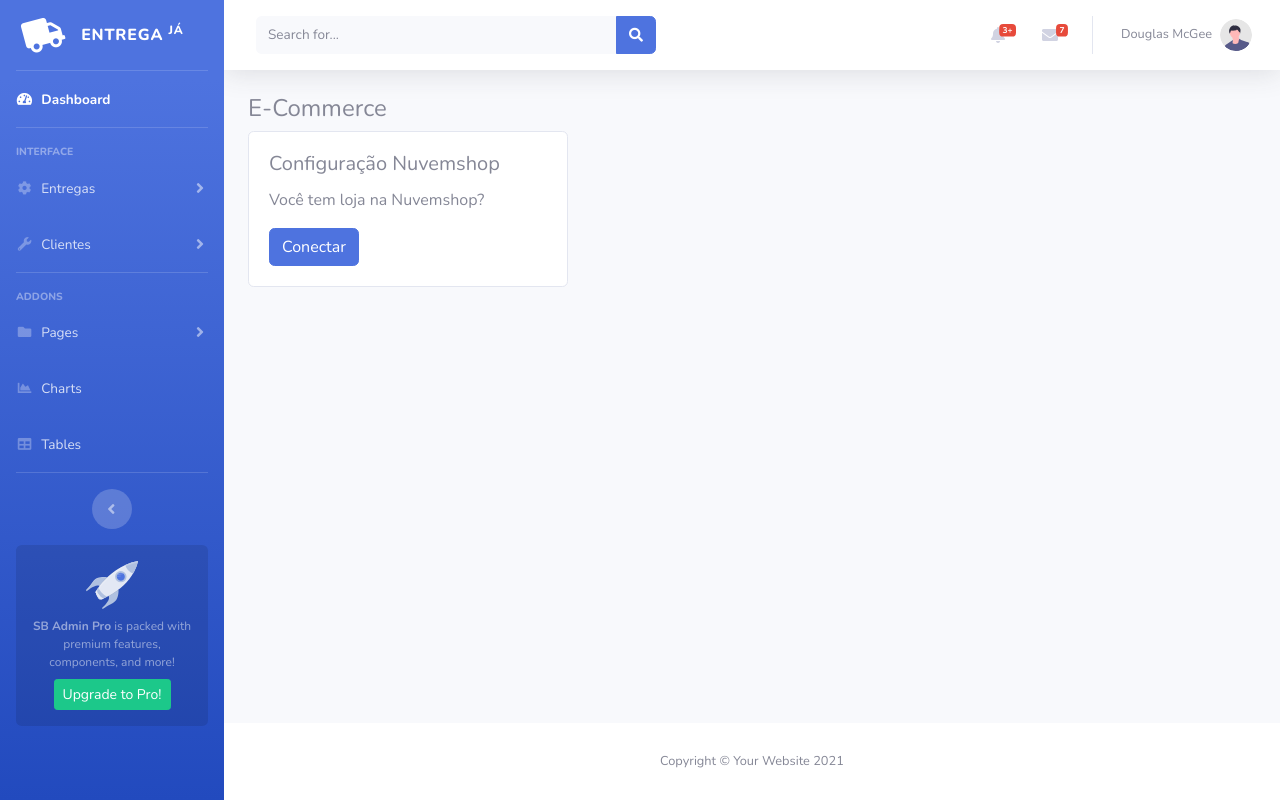
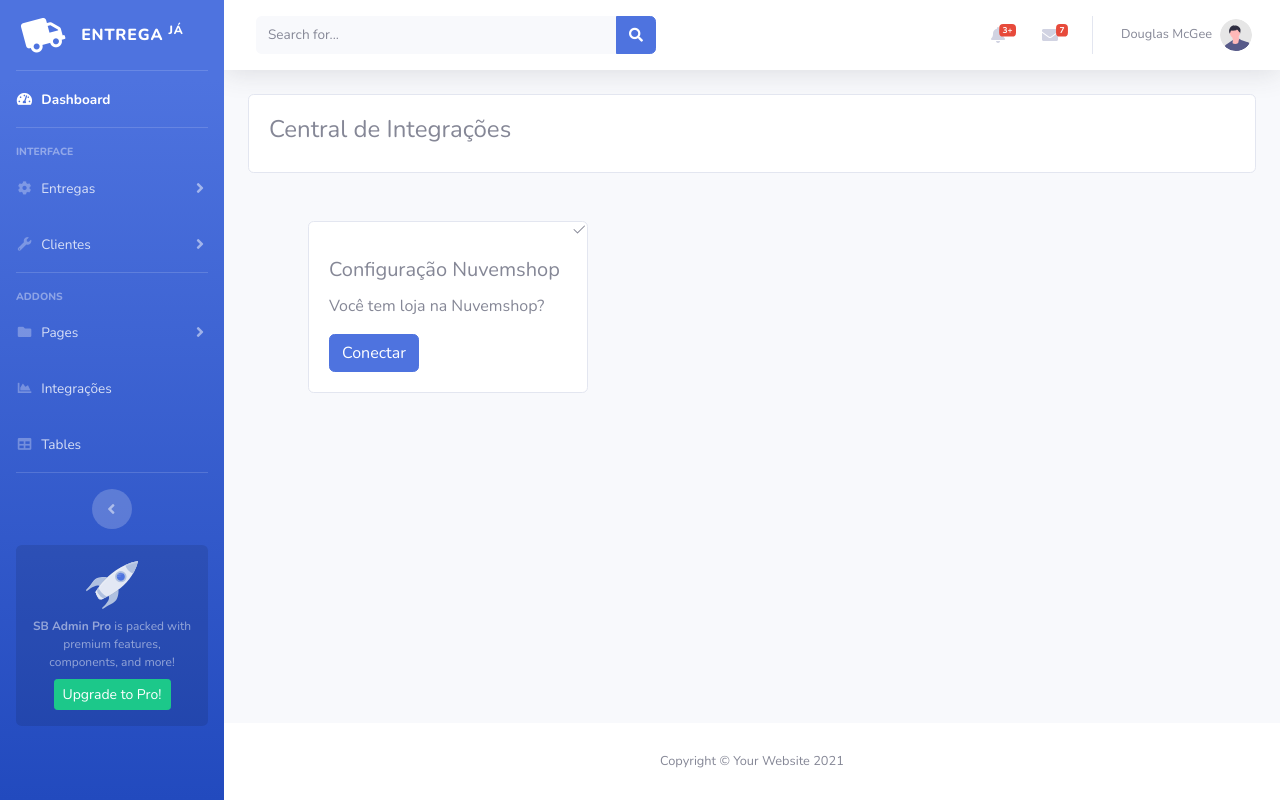
Before and after one commit to Brunohvg/NotifyHub-, a Django app: page /integracao/ in a window 1280 px wide. Run offline with Django 5.2, Linux system fonts and the light colour scheme; data that the repository does not hold is empty; some libraries are stand-ins or nearby versions.

Commit message:
d-flex justify-content-end

```diff
--- a/nuvemshop_app/templates/nuvemshop_app/integracao.html
+++ b/nuvemshop_app/templates/nuvemshop_app/integracao.html
@@ -2,10 +2,24 @@
 
 {% block ConteudoFluido %}
 
-<h4>E-Commerce</h4>
-<div class="row">
+
+<div class="card sm-5">
+  <div class="card-body">
+    <h4>Central de Integrações</h4>
+  </div>
+</div>
+
+
+
+<div class="row m-5">
   <div class="col-sm-4">
     <div class="card">
+      <div class="d-flex justify-content-end"><svg stroke="currentColor" fill="currentColor" stroke-width="0"
+          viewBox="0 0 16 16" height="1em" width="1em" xmlns="http://www.w3.org/2000/svg">
+          <path
+            d="M13.854 3.646a.5.5 0 0 1 0 .708l-7 7a.5.5 0 0 1-.708 0l-3.5-3.5a.5.5 0 1 1 .708-.708L6.5 10.293l6.646-6.647a.5.5 0 0 1 .708 0z">
+          </path>
+        </svg></div>
       <div class="card-body">
         <h5 class="card-title">Configuração Nuvemshop</h5>
         <p class="card-text">Você tem loja na Nuvemshop?</p>
@@ -14,4 +28,5 @@
     </div>
   </div>
 </div>
+
 {% endblock ConteudoFluido %}
--- a/templates/pages/index.html
+++ b/templates/pages/index.html
@@ -124,9 +124,9 @@
 
             <!-- Nav Item - Charts -->
             <li class="nav-item">
-                <a class="nav-link" href="charts.html">
+                <a class="nav-link" href="{% url 'nuvemshop_app:integracao' %}">
                     <i class="fas fa-fw fa-chart-area"></i>
-                    <span>Charts</span></a>
+                    <span>Integrações</span></a>
             </li>
 
             <!-- Nav Item - Tables -->
```
Lines whose indentation alone changed are shown as unchanged.
